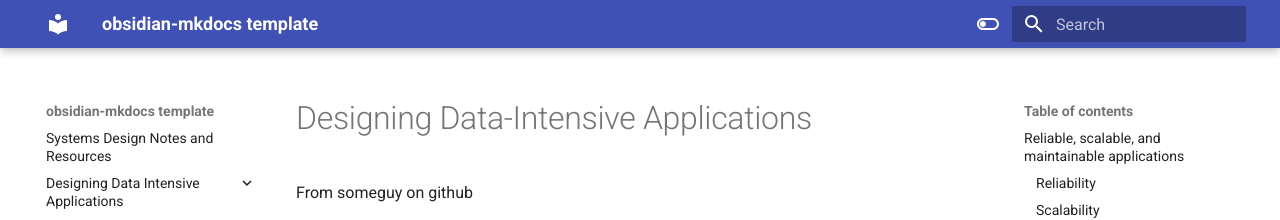
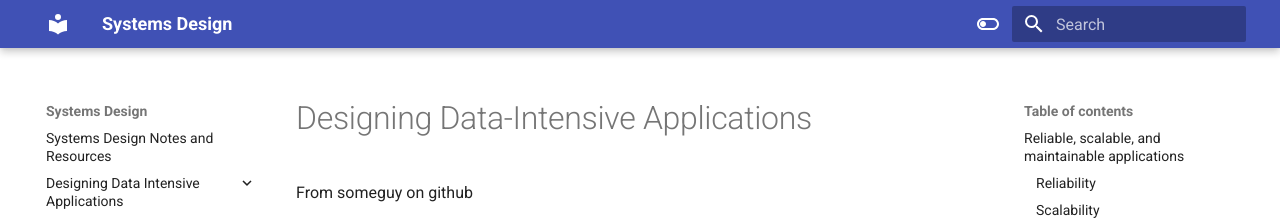
Before and after one commit to eleqtrizit/SystemsDesign, an MkDocs documentation site: the page built from docs/Designing Data Intensive Applications/Cliff Notes/Cliff Notes - Someguy.md, in a window 1280 px wide. Shown: the top 220 px of the page. Built offline with MkDocs 1.6.1 and Material for MkDocs 9.7.7, drawn with Linux system fonts in a browser that asks for light colours.

```diff
--- a/mkdocs.yml
+++ b/mkdocs.yml
@@ -1,4 +1,4 @@
-site_name: obsidian-mkdocs template
+site_name: Systems Design
 
 theme:
   name: "material"
```
